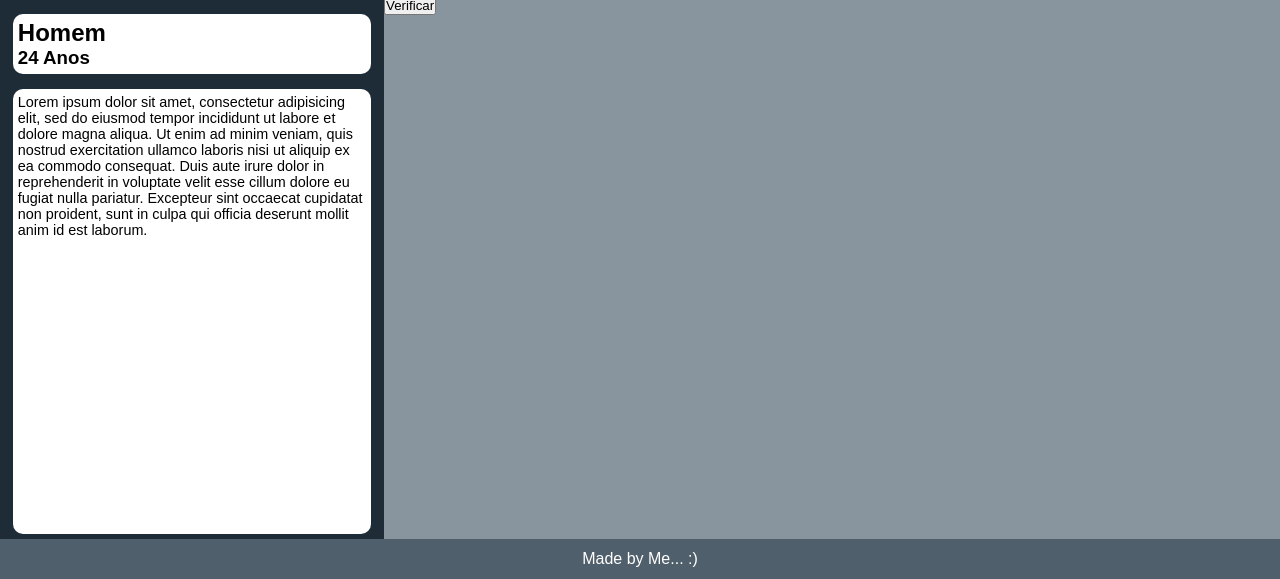
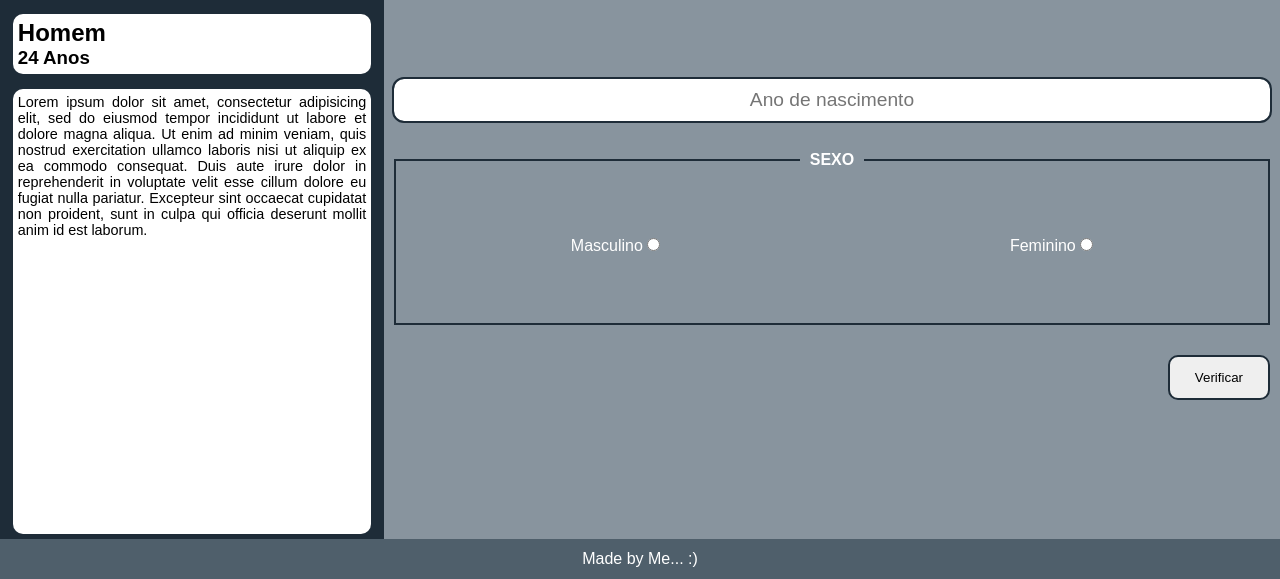
Before and after one commit to felipe-cas/Estudos-Cursos, a PHP site: page / in a window 1280 px wide. Shown: the part 221-800 px from the top of the page. Run offline with PHP 8.4, Linux system fonts and the light colour scheme.

Commit message:
ModD Ex005 - Toques Finais css

```diff
--- a/curso_js/ModD/ex005/index.html
+++ b/curso_js/ModD/ex005/index.html
@@ -31,16 +31,19 @@
 	</section>
 	<main>
 		<form>
-			<input type="text" name="anoNasc" id="anoNasc">
-			<fieldset>
+			<input type="text" name="anoNasc" id="_anoNasc" placeholder="Ano de nascimento">
+			<fieldset id="_fieldSexo">
 				<legend>SEXO</legend>
-				<label for="_radioM">Masculino</label>
-				<input type="radio" name="radioInput" id="_radioM">
-
-				<label for="_radioF">Feminino</label>
-				<input type="radio" name="radioInput" id="_radioF">
+				<div>
+					<label for="_radioM">Masculino</label>
+					<input type="radio" name="radioInput" id="_radioM">
+				</div>
+				<div>
+					<label for="_radioF">Feminino</label>
+					<input type="radio" name="radioInput" id="_radioF">
+				</div>
 			</fieldset>
-			<button>Verificar</button>
+			<button id="_btVerif">Verificar</button>
 		</form>
 	</main>
 	<footer>
--- a/curso_js/ModD/ex005/style.css
+++ b/curso_js/ModD/ex005/style.css
@@ -24,6 +24,8 @@ html, body{
 body{
 	display: grid;
 	grid-template: 20vh 1fr 5vh / 30vw 1fr;
+
+	transition: .1s ease-out;
 }
 
 header{
@@ -35,6 +37,8 @@ header{
 
 	background-color: var(--grayGray);
 	color: white;
+
+	text-shadow: 3px 2px 10px rgba(0, 0, 0, .2);
 }
 
 #_sectionDados{
@@ -47,6 +51,7 @@ header{
 	align-items: center;
 
 	background-color: var(--blckGray);
+	box-shadow: 2px 0px 5px rgba(0, 0, 0, .1);
 }
 
 .divDados{
@@ -65,7 +70,7 @@ header{
 
 	border-radius: 50%;
 
-	background: darkgray url(../ex004/imagens/diza.jpg) no-repeat center center;
+	background: darkgray url(../ex004/imagens/dia.jpg) no-repeat center center;
 	background-size: cover;
 
 	max-width:  220px;
@@ -80,7 +85,11 @@ header{
 	grid-area: 3 / 2;
 	align-self: stretch;
 	margin-bottom: 5px;
+
+	text-align: justify;
 	font-size: .9em;
+
+	overflow: auto;
 }
 
 
@@ -88,6 +97,82 @@ main{
 	grid-area: 2 / 2 / 3 / -1;
 
 	background-color: var(--grayBlue);
+	padding: 10px;
+}
+
+main form{
+	display: flex;
+	flex-flow: column nowrap;
+	justify-content: center;
+	gap: 30px 0px;
+
+	height: 100%;
+	width:  100%;
+}
+
+#_anoNasc{
+	padding: 10px;
+
+	text-align: center;
+	font-size: 1.2em;
+
+	border-radius: 10px;
+	border: none;
+
+	outline: 2px solid var(--blckGray);
+
+	transition: .1s ease-out;
+}
+
+#_anoNasc:hover{
+	outline: 2px solid var(--grayGray);
+}
+
+#_anoNasc:focus{
+	outline: 2px solid var(--babyBlue);
+}
+
+#_fieldSexo{
+	display: flex;
+	justify-content: space-around;
+	align-items: center;
+	height: 30%;
+
+	color: white;
+	border: 2px solid var(--blckGray);
+
+	transition: .1s ease-out;
+}
+
+#_fieldSexo:hover{
+	border: 2px solid var(--grayGray);
+}
+
+#_fieldSexo legend{
+	margin: auto;
+	padding: 0px 10px;
+	font-weight: bolder;
+}
+
+#_btVerif{
+	align-self: flex-end;
+	padding: 13px 25px;
+
+	border: 2px solid var(--blckGray);
+	border-radius: 10px;
+
+	transition: .1s ease-out;
+}
+
+#_btVerif:hover{
+	border: 2px solid var(--babyBlue);
+	background-color: var(--grayBlue);
+	color: white;
+}
+
+#_btVerif:active{
+	background-color: var(--grayGray);
+	color: var(--babyBlue);
 }
 
 footer{
```
